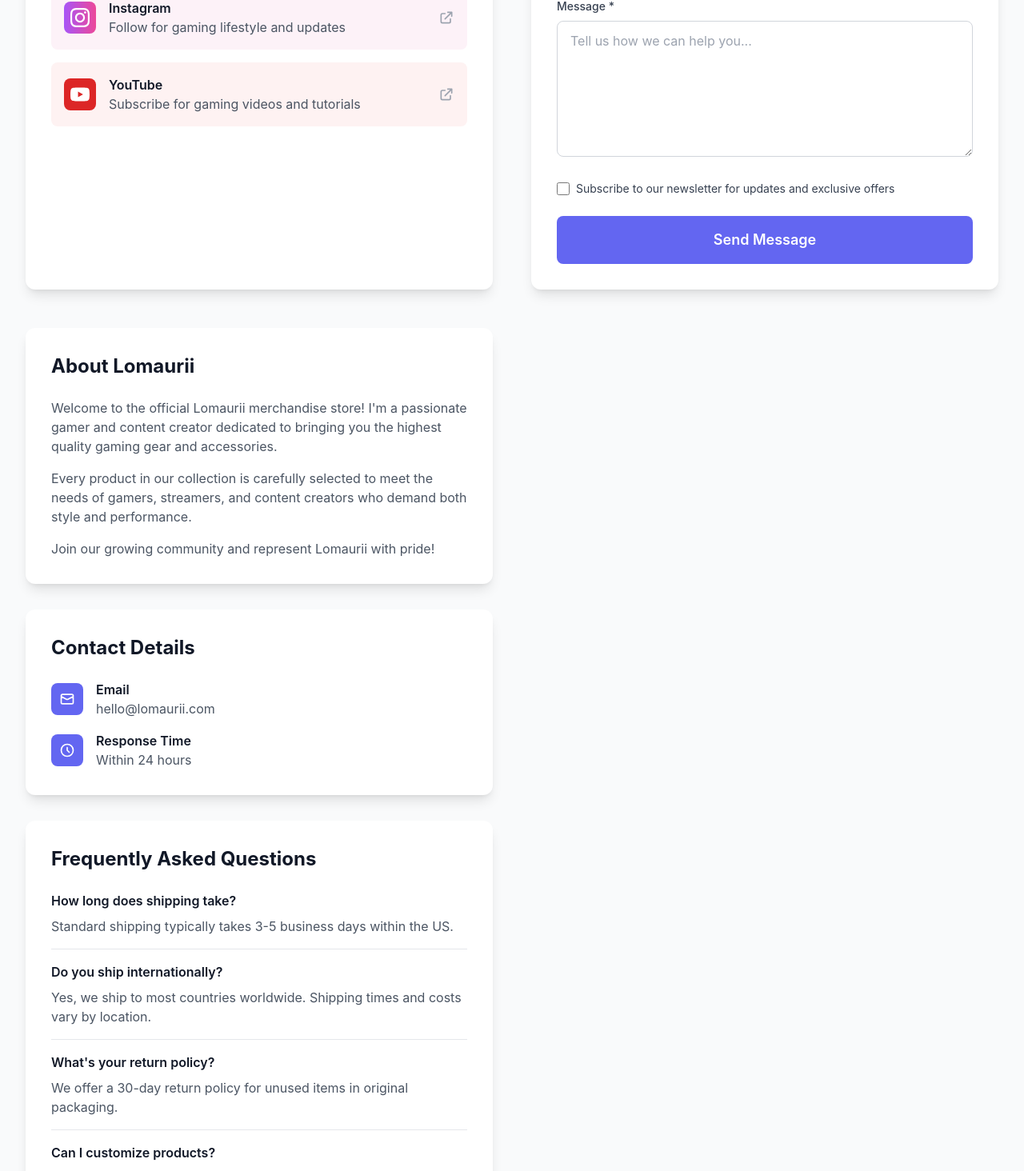
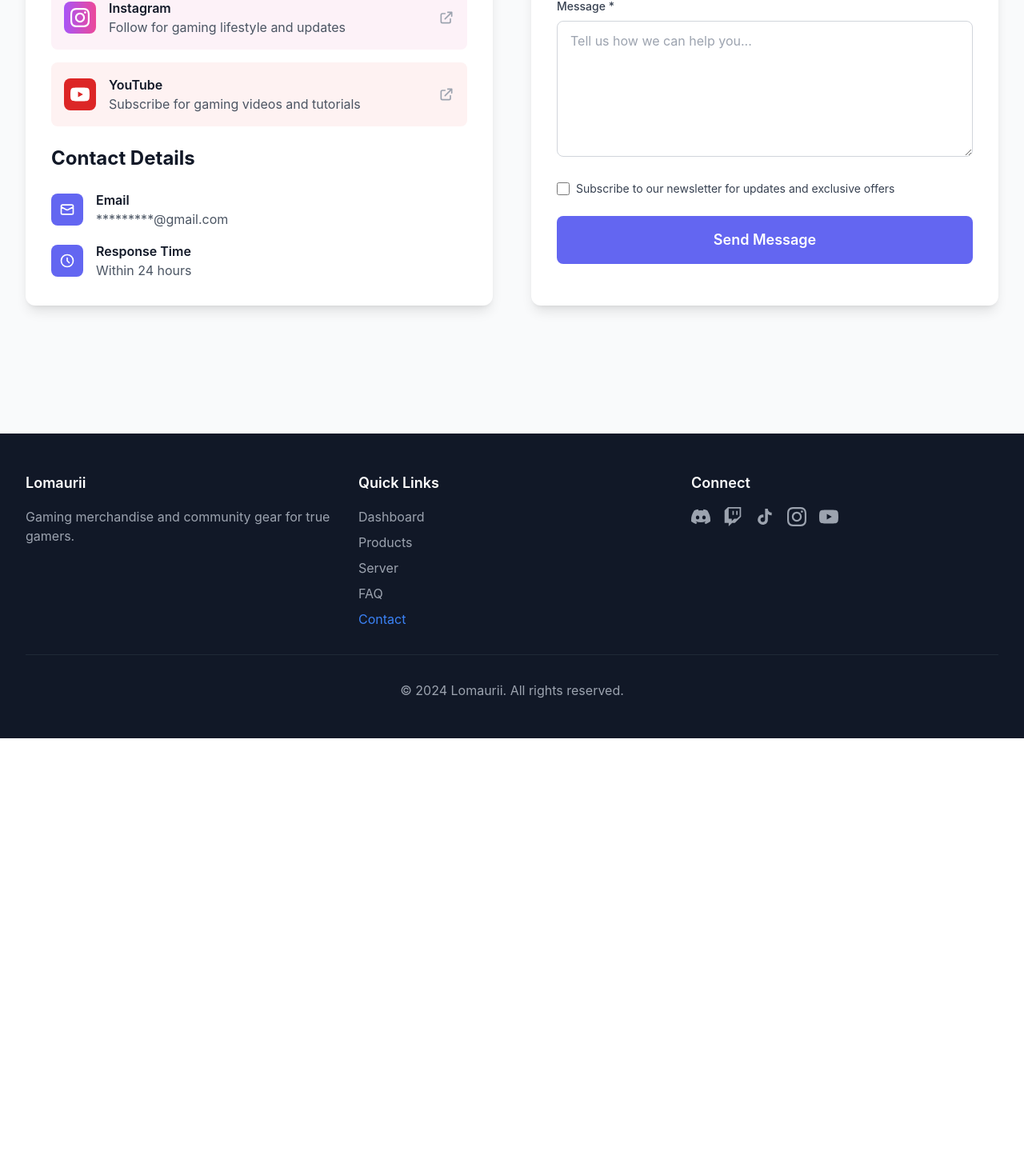
Before and after one commit to maguri/lomaurii-website, a Vue app: page /contact in a window 1280 px wide. Shown: the part 658-2122 px from the top of the page at 80% size. After the commit the page ends 1581 px from the top, so only its background shows below. Built offline with nearby package versions, Linux system fonts and the light colour scheme.

Commit message:
Refactor contact

```diff
--- a/src/views/Contact.vue
+++ b/src/views/Contact.vue
@@ -96,6 +96,32 @@
                   <path stroke-linecap="round" stroke-linejoin="round" stroke-width="2" d="M10 6H6a2 2 0 00-2 2v10a2 2 0 002 2h10a2 2 0 002-2v-4M14 4h6m0 0v6m0-6L10 14" />
                 </svg>
               </a>
+            </div>
+            <h2 class="text-2xl font-bold text-gray-900 mt-6 mb-6">Contact Details</h2>
+            <div class="space-y-4">
+              <div class="flex items-center">
+                <div class="w-10 h-10 bg-primary rounded-lg flex items-center justify-center mr-4">
+                  <svg class="w-5 h-5 text-white" fill="none" viewBox="0 0 24 24" stroke="currentColor">
+                    <path stroke-linecap="round" stroke-linejoin="round" stroke-width="2" d="M3 8l7.89 4.26a2 2 0 002.22 0L21 8M5 19h14a2 2 0 002-2V7a2 2 0 00-2-2H5a2 2 0 00-2 2v10a2 2 0 002 2z" />
+                  </svg>
+                </div>
+                <div>
+                  <h3 class="font-semibold text-gray-900">Email</h3>
+                  <p class="text-gray-600">*********@gmail.com</p>
+                </div>
+              </div>
+
+              <div class="flex items-center">
+                <div class="w-10 h-10 bg-primary rounded-lg flex items-center justify-center mr-4">
+                  <svg class="w-5 h-5 text-white" fill="none" viewBox="0 0 24 24" stroke="currentColor">
+                    <path stroke-linecap="round" stroke-linejoin="round" stroke-width="2" d="M12 8v4l3 3m6-3a9 9 0 11-18 0 9 9 0 0118 0z" />
+                  </svg>
+                </div>
+                <div>
+                  <h3 class="font-semibold text-gray-900">Response Time</h3>
+                  <p class="text-gray-600">Within 24 hours</p>
+                </div>
+              </div>
             </div>
           </div>
         <!-- Contact Form -->
@@ -225,9 +251,11 @@
           </div>
         </div>
 
+
         <!-- Contact Information -->
         <div class="space-y-8">
-          <!-- About Lomaurii -->
+
+          <!-- About Lomaurii
           <div class="bg-white rounded-xl shadow-lg p-8">
             <h2 class="text-2xl font-bold text-gray-900 mb-6">About Lomaurii</h2>
             <div class="space-y-4 text-gray-600">
@@ -242,61 +270,10 @@
               <p>
                 Join our growing community and represent Lomaurii with pride!
               </p>
-            </div>
-          </div>
+            </div> -->
 
-          <!-- Contact Details -->
-          <div class="bg-white rounded-xl shadow-lg p-8">
-            <h2 class="text-2xl font-bold text-gray-900 mb-6">Contact Details</h2>
-            <div class="space-y-4">
-              <div class="flex items-center">
-                <div class="w-10 h-10 bg-primary rounded-lg flex items-center justify-center mr-4">
-                  <svg class="w-5 h-5 text-white" fill="none" viewBox="0 0 24 24" stroke="currentColor">
-                    <path stroke-linecap="round" stroke-linejoin="round" stroke-width="2" d="M3 8l7.89 4.26a2 2 0 002.22 0L21 8M5 19h14a2 2 0 002-2V7a2 2 0 00-2-2H5a2 2 0 00-2 2v10a2 2 0 002 2z" />
-                  </svg>
-                </div>
-                <div>
-                  <h3 class="font-semibold text-gray-900">Email</h3>
-                  <p class="text-gray-600">hello@lomaurii.com</p>
-                </div>
-              </div>
+          <!-- </div> -->
 
-              <div class="flex items-center">
-                <div class="w-10 h-10 bg-primary rounded-lg flex items-center justify-center mr-4">
-                  <svg class="w-5 h-5 text-white" fill="none" viewBox="0 0 24 24" stroke="currentColor">
-                    <path stroke-linecap="round" stroke-linejoin="round" stroke-width="2" d="M12 8v4l3 3m6-3a9 9 0 11-18 0 9 9 0 0118 0z" />
-                  </svg>
-                </div>
-                <div>
-                  <h3 class="font-semibold text-gray-900">Response Time</h3>
-                  <p class="text-gray-600">Within 24 hours</p>
-                </div>
-              </div>
-            </div>
-          </div>
-
-          <!-- FAQ -->
-          <div class="bg-white rounded-xl shadow-lg p-8">
-            <h2 class="text-2xl font-bold text-gray-900 mb-6">Frequently Asked Questions</h2>
-            <div class="space-y-4">
-              <div class="border-b border-gray-200 pb-4">
-                <h3 class="font-semibold text-gray-900 mb-2">How long does shipping take?</h3>
-                <p class="text-gray-600">Standard shipping typically takes 3-5 business days within the US.</p>
-              </div>
-              <div class="border-b border-gray-200 pb-4">
-                <h3 class="font-semibold text-gray-900 mb-2">Do you ship internationally?</h3>
-                <p class="text-gray-600">Yes, we ship to most countries worldwide. Shipping times and costs vary by location.</p>
-              </div>
-              <div class="border-b border-gray-200 pb-4">
-                <h3 class="font-semibold text-gray-900 mb-2">What's your return policy?</h3>
-                <p class="text-gray-600">We offer a 30-day return policy for unused items in original packaging.</p>
-              </div>
-              <div>
-                <h3 class="font-semibold text-gray-900 mb-2">Can I customize products?</h3>
-                <p class="text-gray-600">Some products offer customization options. Contact us for specific requests.</p>
-              </div>
-            </div>
-          </div>
         </div>
       </div>
     </div>
```
